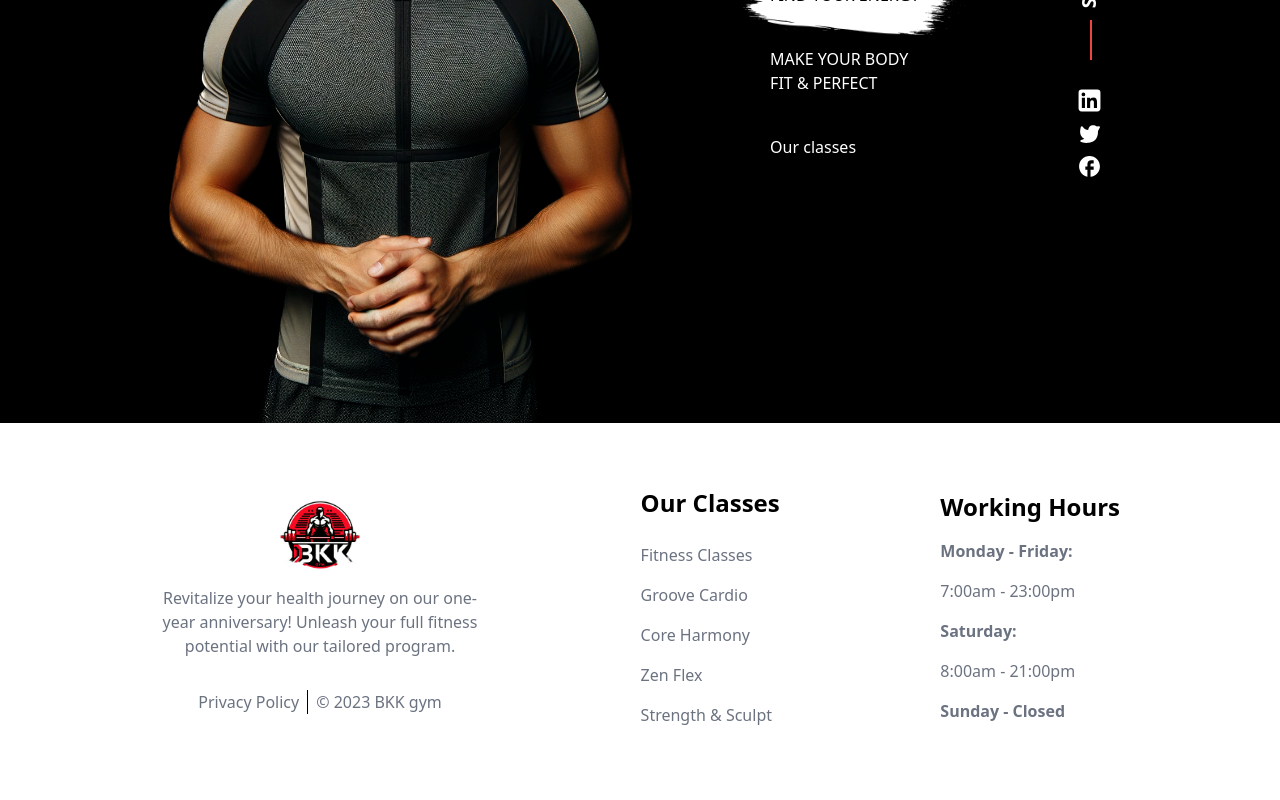
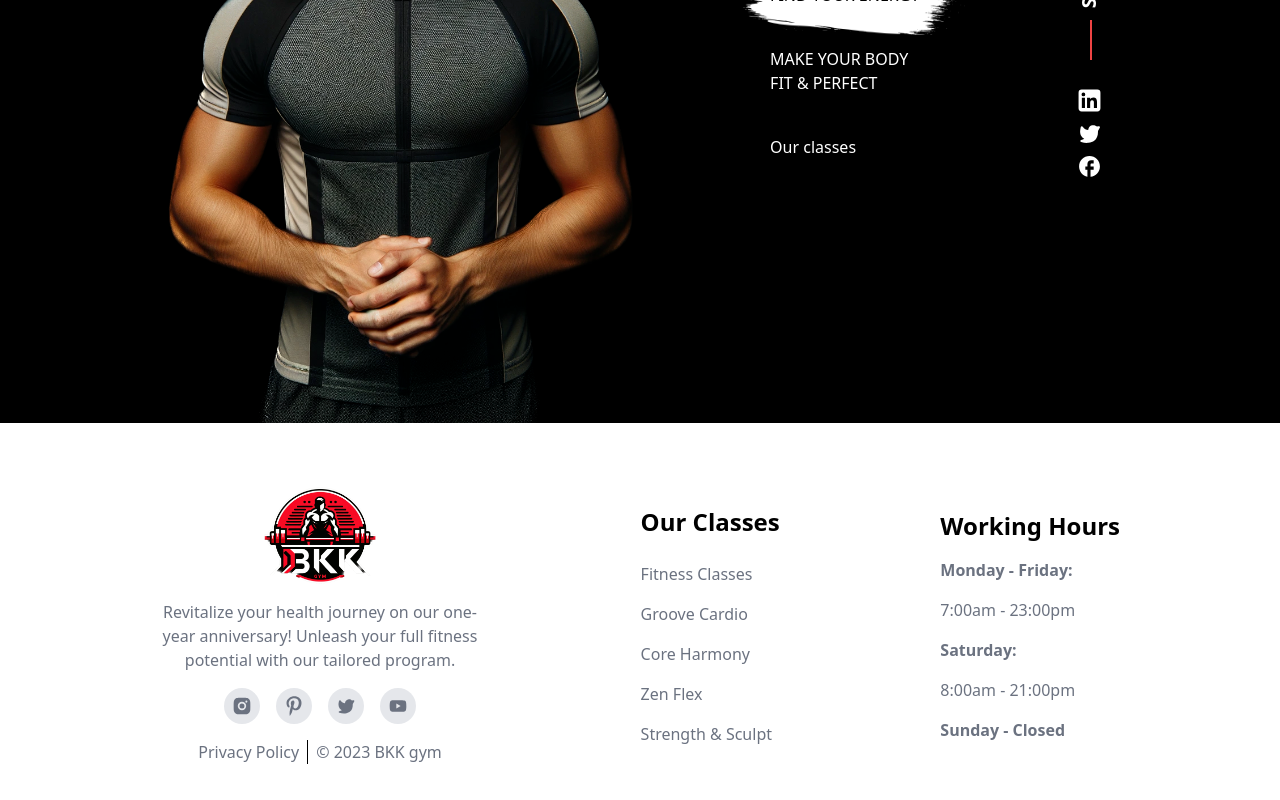
Before and after one commit to OnigiriKing/new-project, a React (Create React App) app: page / in a window 1280 px wide. Shown: the part 377-1177 px from the top of the page. Built offline with nearby package versions, Linux system fonts and the light colour scheme.

Commit message:
Footer update, svg added

```diff
--- a/src/components/footerComp/Footer.jsx
+++ b/src/components/footerComp/Footer.jsx
@@ -1,16 +1,30 @@
 import logo from "utils/img/logo.png";
+import allSvg from "svg/allSvg";
 
 export default function Footer() {
   return (
     <div class="page-class">
       <div class="flex justify-between w-full max-w-[60rem] items-center mx-[2rem] py-[4rem]">
         <div class="flex flex-col w-[20rem] gap-4 items-center text-center text-gray-500">
-          <img src={logo} class="w-20 flex" />
+          <img src={logo} class="w-28 flex" />
           <div>
             Revitalize your health journey on our one-year anniversary! Unleash
             your full fitness potential with our tailored program.
           </div>
-          <div></div>
+          <div class="flex gap-4">
+            <div class="group cursor-pointer bg-gray-200 hover:bg-red-600 hover:text-[#fff] p-2 rounded-full duration-500">
+              {allSvg(20).inst}
+            </div>
+            <div class="group cursor-pointer bg-gray-200 hover:bg-red-600 hover:text-[#fff] p-2 rounded-full duration-500">
+              {allSvg(20).pint}
+            </div>
+            <div class="group cursor-pointer bg-gray-200 hover:bg-red-600 hover:text-[#fff] p-2 rounded-full duration-500">
+              {allSvg(20).twitter2}
+            </div>
+            <div class="group cursor-pointer bg-gray-200 hover:bg-red-600 hover:text-[#fff] p-2 rounded-full duration-500">
+              {allSvg(20).youTube}
+            </div>
+          </div>
           <div class="flex">
             <h3 class=" pr-2 border-r-[1.5px] border-r-[#000] cursor-pointer  transition-colors duration-500  hover:text-red-600">
               Privacy Policy
--- a/src/svg/allSvg.js
+++ b/src/svg/allSvg.js
@@ -92,6 +92,61 @@ export default function allSvg(width) {
         />
       </svg>
     ),
+    inst: (
+      <svg
+        xmlns="http://www.w3.org/2000/svg"
+        width={width}
+        height={width}
+        viewBox="0 0 24 24"
+      >
+        <path
+          fill="currentColor"
+          d="M13.028 2.001a78.82 78.82 0 0 1 2.189.022l.194.007c.224.008.445.018.712.03c1.064.05 1.79.218 2.427.465c.66.254 1.216.598 1.772 1.154a4.908 4.908 0 0 1 1.153 1.771c.247.637.415 1.364.465 2.428c.012.266.022.488.03.712l.006.194a79 79 0 0 1 .023 2.188l.001.746v1.31a78.836 78.836 0 0 1-.023 2.189l-.006.194c-.008.224-.018.445-.03.712c-.05 1.064-.22 1.79-.466 2.427a4.884 4.884 0 0 1-1.153 1.772a4.915 4.915 0 0 1-1.772 1.153c-.637.247-1.363.415-2.427.465c-.267.012-.488.022-.712.03l-.194.006a79 79 0 0 1-2.189.023l-.746.001h-1.309a78.836 78.836 0 0 1-2.189-.023l-.194-.006a60.64 60.64 0 0 1-.712-.03c-1.064-.05-1.79-.22-2.428-.466a4.89 4.89 0 0 1-1.771-1.153a4.904 4.904 0 0 1-1.154-1.772c-.247-.637-.415-1.363-.465-2.427a74.367 74.367 0 0 1-.03-.712l-.005-.194A79.053 79.053 0 0 1 2 13.028v-2.056a78.82 78.82 0 0 1 .022-2.188l.007-.194c.008-.224.018-.446.03-.712c.05-1.065.218-1.79.465-2.428A4.88 4.88 0 0 1 3.68 3.68a4.897 4.897 0 0 1 1.77-1.155c.638-.247 1.363-.415 2.428-.465l.712-.03l.194-.005A79.053 79.053 0 0 1 10.972 2h2.056Zm-1.028 5A5 5 0 1 0 12 17a5 5 0 0 0 0-10Zm0 2A3 3 0 1 1 12.001 15a3 3 0 0 1 0-6Zm5.25-3.5a1.25 1.25 0 0 0 0 2.498a1.25 1.25 0 0 0 0-2.5Z"
+        />
+      </svg>
+    ),
+    pint: (
+      <svg
+        xmlns="http://www.w3.org/2000/svg"
+        width={width}
+        height={width}
+        viewBox="0 0 384 512"
+      >
+        <path
+          fill="currentColor"
+          d="M204 6.5C101.4 6.5 0 74.9 0 185.6C0 256 39.6 296 63.6 296c9.9 0 15.6-27.6 15.6-35.4c0-9.3-23.7-29.1-23.7-67.8c0-80.4 61.2-137.4 140.4-137.4c68.1 0 118.5 38.7 118.5 109.8c0 53.1-21.3 152.7-90.3 152.7c-24.9 0-46.2-18-46.2-43.8c0-37.8 26.4-74.4 26.4-113.4c0-66.2-93.9-54.2-93.9 25.8c0 16.8 2.1 35.4 9.6 50.7c-13.8 59.4-42 147.9-42 209.1c0 18.9 2.7 37.5 4.5 56.4c3.4 3.8 1.7 3.4 6.9 1.5c50.4-69 48.6-82.5 71.4-172.8c12.3 23.4 44.1 36 69.3 36c106.2 0 153.9-103.5 153.9-196.8C384 71.3 298.2 6.5 204 6.5z"
+        />
+      </svg>
+    ),
+    youTube: (
+      <svg
+        xmlns="http://www.w3.org/2000/svg"
+        width={width}
+        height={width}
+        viewBox="0 0 24 24"
+      >
+        <path
+          fill="currentColor"
+          d="m10 15l5.19-3L10 9v6m11.56-7.83c.13.47.22 1.1.28 1.9c.07.8.1 1.49.1 2.09L22 12c0 2.19-.16 3.8-.44 4.83c-.25.9-.83 1.48-1.73 1.73c-.47.13-1.33.22-2.65.28c-1.3.07-2.49.1-3.59.1L12 19c-4.19 0-6.8-.16-7.83-.44c-.9-.25-1.48-.83-1.73-1.73c-.13-.47-.22-1.1-.28-1.9c-.07-.8-.1-1.49-.1-2.09L2 12c0-2.19.16-3.8.44-4.83c.25-.9.83-1.48 1.73-1.73c.47-.13 1.33-.22 2.65-.28c1.3-.07 2.49-.1 3.59-.1L12 5c4.19 0 6.8.16 7.83.44c.9.25 1.48.83 1.73 1.73Z"
+        />
+      </svg>
+    ),
+    twitter2: (
+      <svg
+        xmlns="http://www.w3.org/2000/svg"
+        width={width}
+        height={width}
+        viewBox="0 0 24 24"
+      >
+        <g fill="none">
+          <path d="M24 0v24H0V0h24ZM12.593 23.258l-.011.002l-.071.035l-.02.004l-.014-.004l-.071-.035c-.01-.004-.019-.001-.024.005l-.004.01l-.017.428l.005.02l.01.013l.104.074l.015.004l.012-.004l.104-.074l.012-.016l.004-.017l-.017-.427c-.002-.01-.009-.017-.017-.018Zm.265-.113l-.013.002l-.185.093l-.01.01l-.003.011l.018.43l.005.012l.008.007l.201.093c.012.004.023 0 .029-.008l.004-.014l-.034-.614c-.003-.012-.01-.02-.02-.022Zm-.715.002a.023.023 0 0 0-.027.006l-.006.014l-.034.614c0 .012.007.02.017.024l.015-.002l.201-.093l.01-.008l.004-.011l.017-.43l-.003-.012l-.01-.01l-.184-.092Z" />
+          <path
+            fill="currentColor"
+            d="M4.594 4.984a1 1 0 0 1 .941.429C7.011 7.572 8.783 8.47 10.75 8.674c.096-.841.323-1.672.75-2.404c.626-1.074 1.644-1.864 3.098-2.156c2.01-.404 3.54.324 4.427 1.215l1.792-.335a1 1 0 0 1 1.053 1.478l-1.72 3.022c.157 4.361-1.055 7.405-3.639 9.502c-1.37 1.112-3.332 1.743-5.485 1.938c-2.17.196-4.623-.041-7.061-.753a1 1 0 0 1 .007-1.922c1.226-.349 2.16-.65 3.003-1.177c-1.199-.636-2.082-1.468-2.707-2.416c-.868-1.318-1.19-2.788-1.254-4.113c-.064-1.325.127-2.553.329-3.438c.115-.505.249-1.011.434-1.495a1 1 0 0 1 .818-.636Z"
+          />
+        </g>
+      </svg>
+    ),
   };
 
   return svg;
```
Also changed, not shown: src/dist/style.css.
